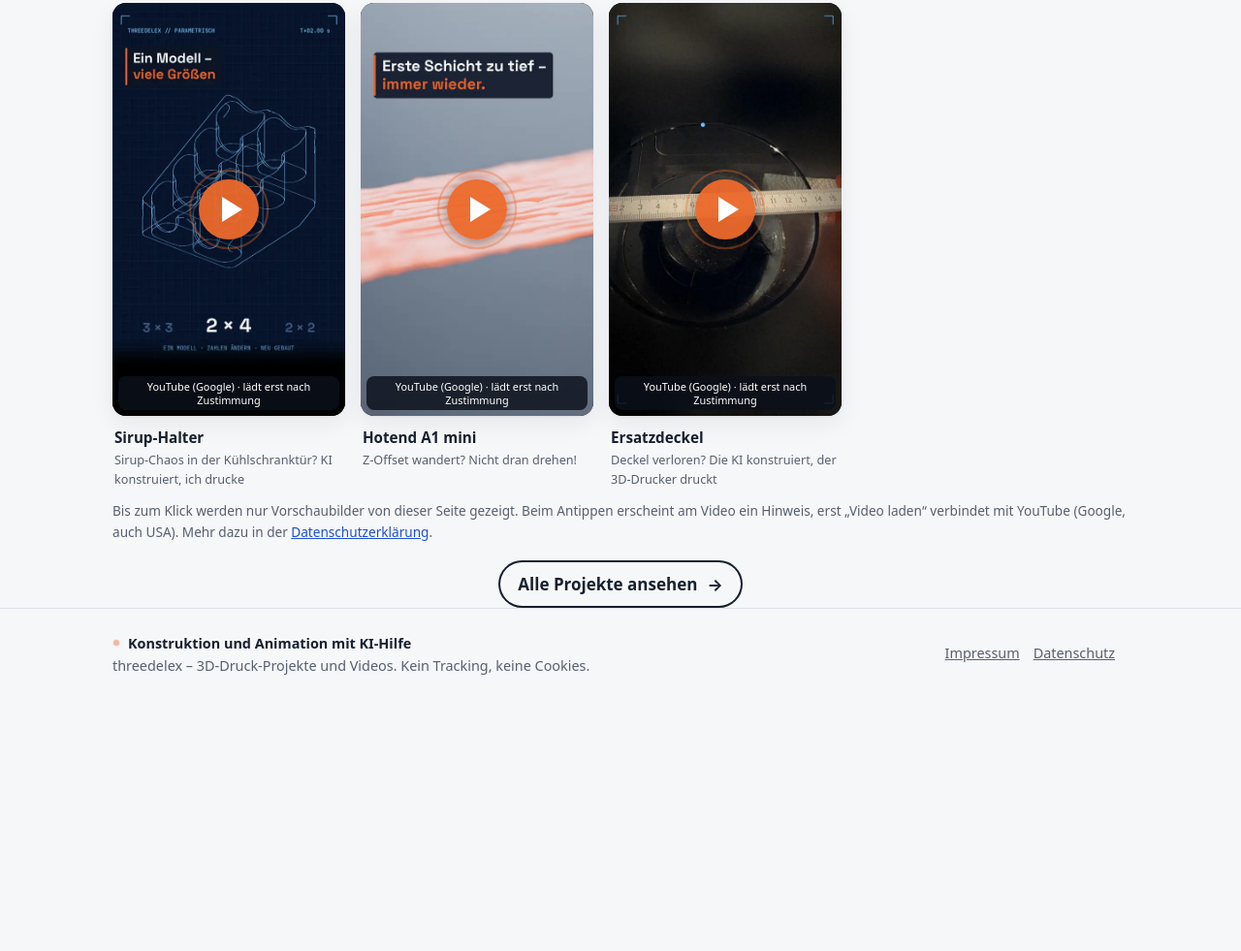
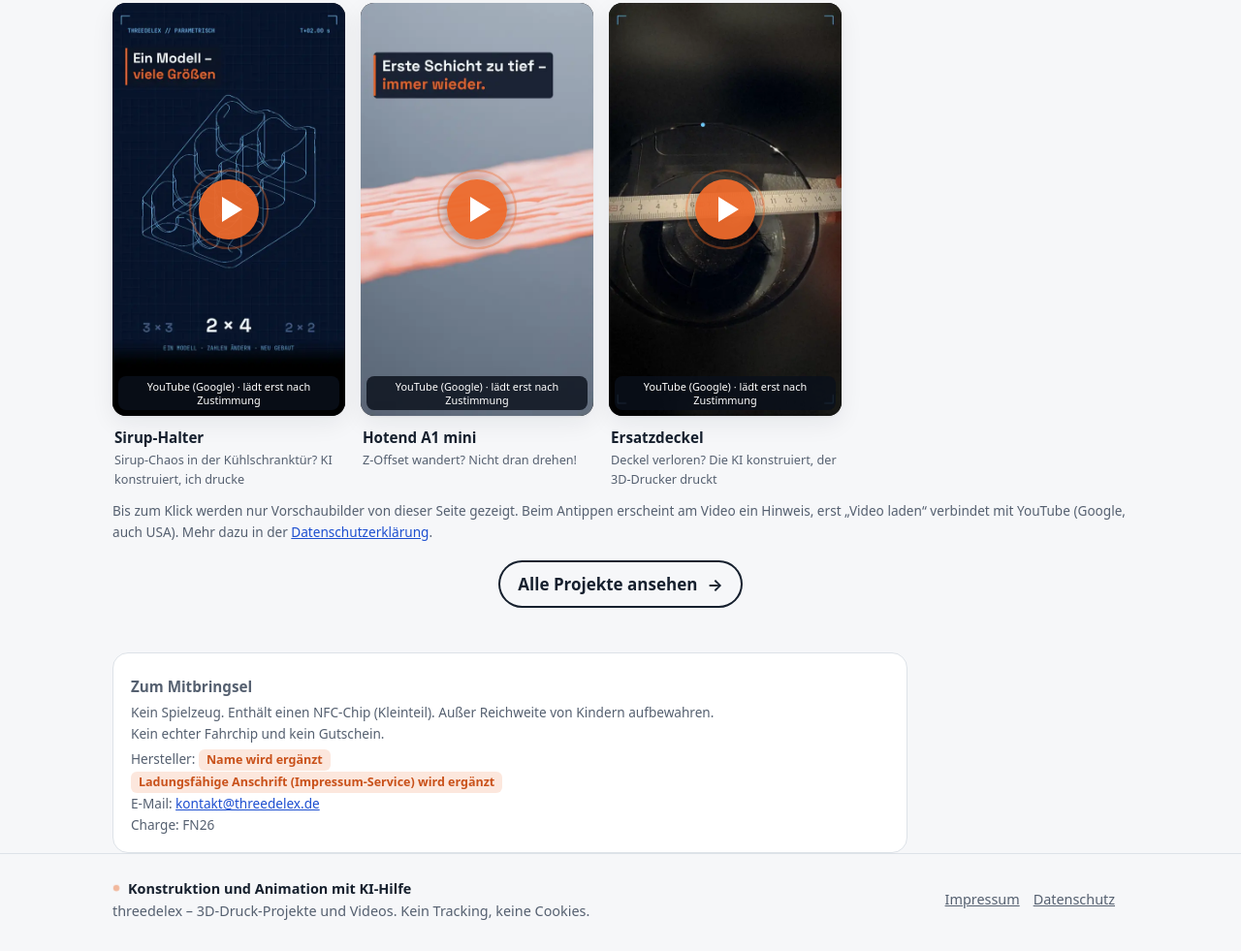
Before and after one commit to thelichtler-cloud/threedelex-web, a plain HTML site: page formnext/index.html in a window 1280 px wide. Shown: the part 1184-2165 px from the top of the page at 97% size. Before the commit the page ends 1912 px from the top, so only its background shows below. Drawn offline with Linux system fonts and the light colour scheme.

Commit message:
Formnext: Abschnitt „Zum Mitbringsel“ (Hersteller wie Impressum, Kein Spielzeug/NFC-Kleinteil, kein Fahrchip/Gutschein, Charge FN26)
Co-Authored-By: Claude Opus 5.5 <noreply@anthropic.com>

```diff
--- a/assets/css/stil.css
+++ b/assets/css/stil.css
@@ -452,3 +452,5 @@ body.ebene-offen { overflow: hidden; }
 .kasten.recht p { margin: 4px 0 0; }
 .fehlt { display: inline-block; padding: 1px 8px; border-radius: 6px; background: rgba(236, 106, 44, .16); color: var(--akzent); font-weight: 700; font-size: .92em; }
 .yt:has(.yt-frage:not([hidden])) .yt-marke { visibility: hidden; }
+.mitbringsel { font-size: .85rem; color: var(--leise); box-shadow: none; }
+.mitbringsel h3 { font-size: .95rem; }
--- a/formnext/index.html
+++ b/formnext/index.html
@@ -68,6 +68,14 @@
   <p class="hinweis">Bis zum Klick werden nur Vorschaubilder von dieser Seite gezeigt. Beim Antippen erscheint am Video ein Hinweis, erst „Video laden“ verbindet mit YouTube (Google, auch USA). Mehr dazu in der <a href="../datenschutz/index.html">Datenschutzerklärung</a>.</p>
   <div class="knoepfe" style="margin-top:18px"><a class="knopf zweit" href="../projekte/index.html">Alle Projekte ansehen <span class="pfeil">→</span></a></div>
 </section>
+<section class="abschnitt" id="zum-mitbringsel">
+  <div class="kasten recht mitbringsel">
+    <h3>Zum Mitbringsel</h3>
+    <p>Kein Spielzeug. Enthält einen NFC-Chip (Kleinteil). Außer Reichweite von Kindern aufbewahren.<br>
+    Kein echter Fahrchip und kein Gutschein.</p>
+    <p>Hersteller: <span class="fehlt">Name wird ergänzt</span><br><span class="fehlt">Ladungsfähige Anschrift (Impressum-Service) wird ergänzt</span><br>E-Mail: <a href="mailto:kontakt@threedelex.de">kontakt@threedelex.de</a><br>Charge: FN26</p>
+  </div>
+</section>
 </main>
 <footer class="fuss">
   <div class="huelle">
```
